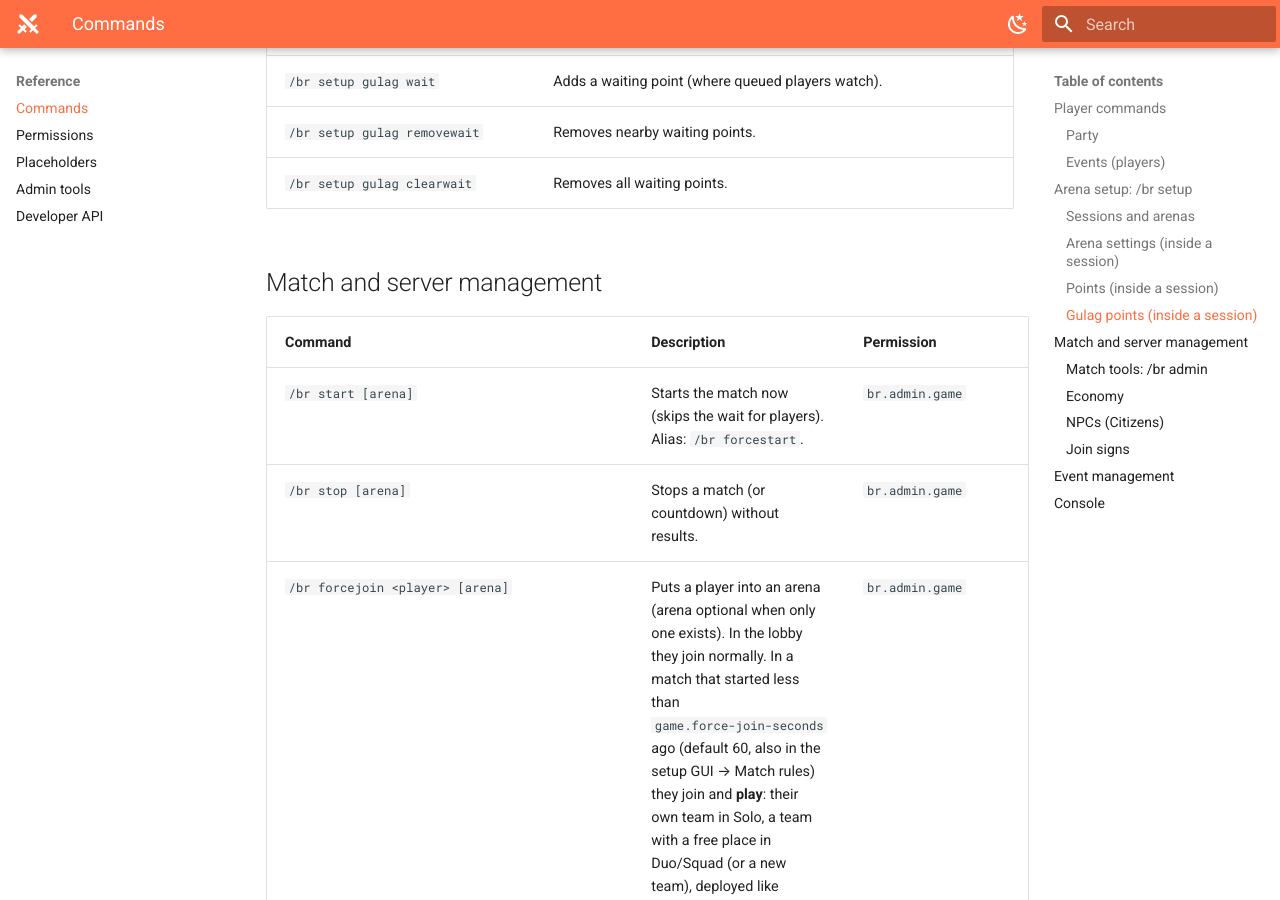
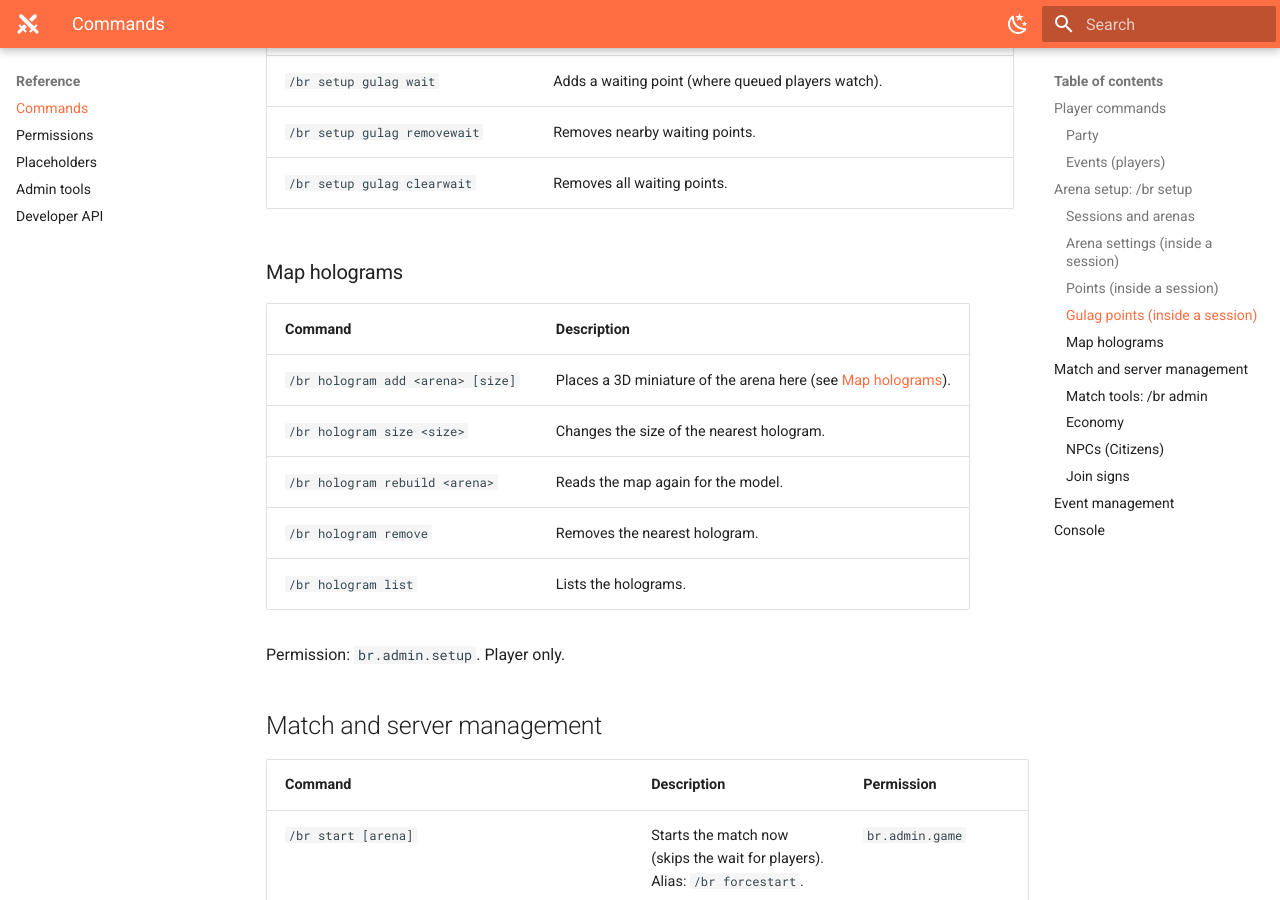
Before and after one commit to Giuseppe-Marco/mrtbattleroyale-wiki, an MkDocs documentation site: the page built from docs/reference/commands.md, in a window 1280 px wide and 900 px high, scrolled down 6851 px. Built offline with MkDocs 1.6.1 and Material for MkDocs 9.7.7, drawn with Linux system fonts in a browser that asks for light colours.

Commit message:
3D map holograms
Co-Authored-By: Claude Opus 5.5 <noreply@anthropic.com>

```diff
--- a/docs/reference/commands.md
+++ b/docs/reference/commands.md
@@ -129,6 +129,18 @@ See [Gulag](../gameplay/gulag.md).
 | `/br setup gulag removewait` | Removes nearby waiting points. |
 | `/br setup gulag clearwait` | Removes all waiting points. |
 
+### Map holograms
+
+| Command | Description |
+|---|---|
+| `/br hologram add <arena> [size]` | Places a 3D miniature of the arena here (see [Map holograms](../features/holograms.md)). |
+| `/br hologram size <size>` | Changes the size of the nearest hologram. |
+| `/br hologram rebuild <arena>` | Reads the map again for the model. |
+| `/br hologram remove` | Removes the nearest hologram. |
+| `/br hologram list` | Lists the holograms. |
+
+Permission: `br.admin.setup`. Player only.
+
 ## Match and server management
 
 | Command | Description | Permission |
--- a/mkdocs.yml
+++ b/mkdocs.yml
@@ -92,6 +92,7 @@ nav:
   - Events: events.md
   - Server features:
       - Hub, NPCs & signs: features/hub.md
+      - Map holograms: features/holograms.md
       - Chat: features/chat.md
       - Scoreboard: features/scoreboard.md
       - Stats, levels & shop: features/progression.md
```
Also changed, not shown: docs/changelog.md (+2 -1 lines), docs/features/holograms.md (added, +61 -0 lines), docs/index.md (+1 -1 lines), docs/reference/permissions.md (+1 -1 lines).
